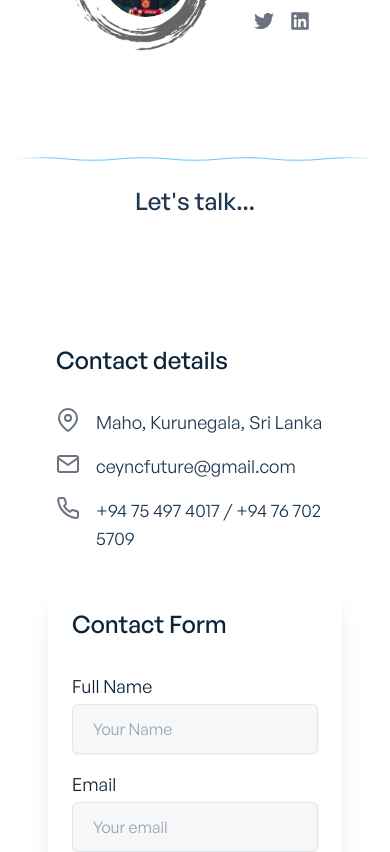
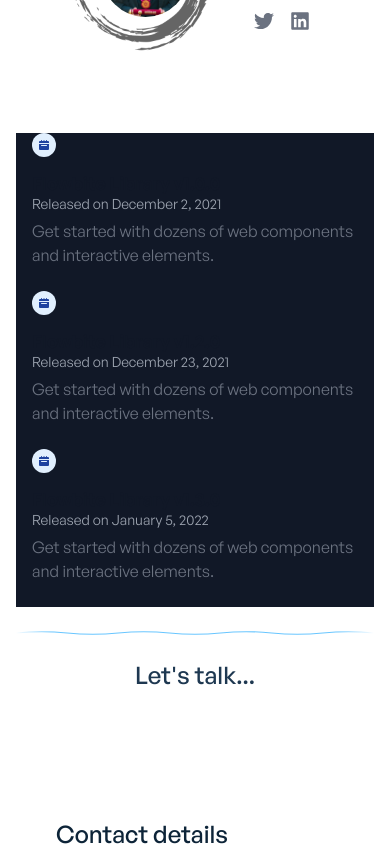
Before and after one commit to CeyncFuture/portfolio, a React (Create React App) app: page / in a window 390 px wide. Shown: the part 5020-5872 px from the top of the page. Built offline with nearby package versions, Linux system fonts and the light colour scheme.

Commit message:
installed flowbit

```diff
--- a/package.json
+++ b/package.json
@@ -7,6 +7,7 @@
 		"@testing-library/react": "^13.4.0",
 		"@testing-library/user-event": "^14.4.3",
 		"emailjs-com": "^3.2.0",
+		"flowbite": "^2.5.2",
 		"framer-motion": "4.1.17",
 		"postcss-cli": "^10.1.0",
 		"react": "^18.1.0",
--- a/public/index.html
+++ b/public/index.html
@@ -15,6 +15,7 @@
       user's mobile device or desktop. See https://developers.google.com/web/fundamentals/web-app-manifest/
     -->
 		<link rel="manifest" href="%PUBLIC_URL%/manifest.json" />
+		<link href="https://cdn.jsdelivr.net/npm/flowbite@2.5.2/dist/flowbite.min.css" rel="stylesheet" />
 		<!--
       Notice the use of %PUBLIC_URL% in the tags above.
       It will be replaced with the URL of the `public` folder during the build.
@@ -28,6 +29,7 @@
 	</head>
 	<body>
 		<noscript>You need to enable JavaScript to run this app.</noscript>
+		<script src="https://cdn.jsdelivr.net/npm/flowbite@2.5.2/dist/flowbite.min.js"></script>
 		<div id="root"></div>
 		<!--
       This HTML file is a template.
--- /dev/null
+++ b/src/components/about/Timeline.jsx
@@ -0,0 +1,89 @@
+const Timeline = () => {
+  return (
+    <ol class="items-center sm:flex">
+      <li class="relative mb-6 sm:mb-0">
+        <div class="flex items-center">
+          <div class="z-10 flex items-center justify-center w-6 h-6 bg-blue-100 rounded-full ring-0 ring-white dark:bg-blue-900 sm:ring-8 dark:ring-gray-900 shrink-0">
+            <svg
+              class="w-2.5 h-2.5 text-blue-800 dark:text-blue-300"
+              aria-hidden="true"
+              xmlns="http://www.w3.org/2000/svg"
+              fill="currentColor"
+              viewBox="0 0 20 20"
+            >
+              <path d="M20 4a2 2 0 0 0-2-2h-2V1a1 1 0 0 0-2 0v1h-3V1a1 1 0 0 0-2 0v1H6V1a1 1 0 0 0-2 0v1H2a2 2 0 0 0-2 2v2h20V4ZM0 18a2 2 0 0 0 2 2h16a2 2 0 0 0 2-2V8H0v10Zm5-8h10a1 1 0 0 1 0 2H5a1 1 0 0 1 0-2Z" />
+            </svg>
+          </div>
+          <div class="hidden sm:flex w-full bg-gray-200 h-0.5 dark:bg-gray-700"></div>
+        </div>
+        <div class="mt-3 sm:pe-8">
+          <h3 class="text-lg font-semibold text-gray-900 dark:text-white">
+            Flowbite Library v1.0.0
+          </h3>
+          <time class="block mb-2 text-sm font-normal leading-none text-gray-400 dark:text-gray-500">
+            Released on December 2, 2021
+          </time>
+          <p class="text-base font-normal text-gray-500 dark:text-gray-400">
+            Get started with dozens of web components and interactive elements.
+          </p>
+        </div>
+      </li>
+      <li class="relative mb-6 sm:mb-0">
+        <div class="flex items-center">
+          <div class="z-10 flex items-center justify-center w-6 h-6 bg-blue-100 rounded-full ring-0 ring-white dark:bg-blue-900 sm:ring-8 dark:ring-gray-900 shrink-0">
+            <svg
+              class="w-2.5 h-2.5 text-blue-800 dark:text-blue-300"
+              aria-hidden="true"
+              xmlns="http://www.w3.org/2000/svg"
+              fill="currentColor"
+              viewBox="0 0 20 20"
+            >
+              <path d="M20 4a2 2 0 0 0-2-2h-2V1a1 1 0 0 0-2 0v1h-3V1a1 1 0 0 0-2 0v1H6V1a1 1 0 0 0-2 0v1H2a2 2 0 0 0-2 2v2h20V4ZM0 18a2 2 0 0 0 2 2h16a2 2 0 0 0 2-2V8H0v10Zm5-8h10a1 1 0 0 1 0 2H5a1 1 0 0 1 0-2Z" />
+            </svg>
+          </div>
+          <div class="hidden sm:flex w-full bg-gray-200 h-0.5 dark:bg-gray-700"></div>
+        </div>
+        <div class="mt-3 sm:pe-8">
+          <h3 class="text-lg font-semibold text-gray-900 dark:text-white">
+            Flowbite Library v1.2.0
+          </h3>
+          <time class="block mb-2 text-sm font-normal leading-none text-gray-400 dark:text-gray-500">
+            Released on December 23, 2021
+          </time>
+          <p class="text-base font-normal text-gray-500 dark:text-gray-400">
+            Get started with dozens of web components and interactive elements.
+          </p>
+        </div>
+      </li>
+      <li class="relative mb-6 sm:mb-0">
+        <div class="flex items-center">
+          <div class="z-10 flex items-center justify-center w-6 h-6 bg-blue-100 rounded-full ring-0 ring-white dark:bg-blue-900 sm:ring-8 dark:ring-gray-900 shrink-0">
+            <svg
+              class="w-2.5 h-2.5 text-blue-800 dark:text-blue-300"
+              aria-hidden="true"
+              xmlns="http://www.w3.org/2000/svg"
+              fill="currentColor"
+              viewBox="0 0 20 20"
+            >
+              <path d="M20 4a2 2 0 0 0-2-2h-2V1a1 1 0 0 0-2 0v1h-3V1a1 1 0 0 0-2 0v1H6V1a1 1 0 0 0-2 0v1H2a2 2 0 0 0-2 2v2h20V4ZM0 18a2 2 0 0 0 2 2h16a2 2 0 0 0 2-2V8H0v10Zm5-8h10a1 1 0 0 1 0 2H5a1 1 0 0 1 0-2Z" />
+            </svg>
+          </div>
+          <div class="hidden sm:flex w-full bg-gray-200 h-0.5 dark:bg-gray-700"></div>
+        </div>
+        <div class="mt-3 sm:pe-8">
+          <h3 class="text-lg font-semibold text-gray-900 dark:text-white">
+            Flowbite Library v1.3.0
+          </h3>
+          <time class="block mb-2 text-sm font-normal leading-none text-gray-400 dark:text-gray-500">
+            Released on January 5, 2022
+          </time>
+          <p class="text-base font-normal text-gray-500 dark:text-gray-400">
+            Get started with dozens of web components and interactive elements.
+          </p>
+        </div>
+      </li>
+    </ol>
+  );
+};
+
+export default Timeline;
--- a/src/pages/AboutMe.jsx
+++ b/src/pages/AboutMe.jsx
@@ -4,6 +4,7 @@
 import { AboutMeProvider } from '../context/AboutMeContext';
 import { motion } from 'framer-motion';
 import {people} from "../data/projects";
+import Timeline from '../components/about/Timeline';
 
 const About = () => {
 	return (
@@ -34,6 +35,15 @@
 			>
 				<AboutClients />
 			</motion.div>
+
+			<motion.div
+				initial={{ opacity: 0 }}
+				animate={{ opacity: 1, delay: 1 }}
+				exit={{ opacity: 0 }}
+				className="container mx-auto min-h-screen flex items-center justify-center bg-gray-900"
+			>
+				<Timeline />
+			</motion.div>
 		</AboutMeProvider>
 	);
 };
--- a/tailwind.config.js
+++ b/tailwind.config.js
@@ -1,7 +1,10 @@
 const colors = require('tailwindcss/colors');
 
 module.exports = {
-	content: ['./src/**/*.{js,jsx,ts,tsx}'],
+	content: [
+		'./src/**/*.{js,jsx,ts,tsx}',
+		"./node_modules/flowbite/**/*.js"
+	],
 	darkMode: 'class',
 	theme: {
 		extend: {
@@ -29,5 +32,8 @@
 	variants: {
 		extend: { opacity: ['disabled'] },
 	},
-	plugins: ['@tailwindcss/forms'],
+	plugins: [
+		'@tailwindcss/forms',
+		require('flowbite/plugin')
+	],
 };
```
Also changed, not shown: 2 other files (tests, documents, lock files or other folders).
